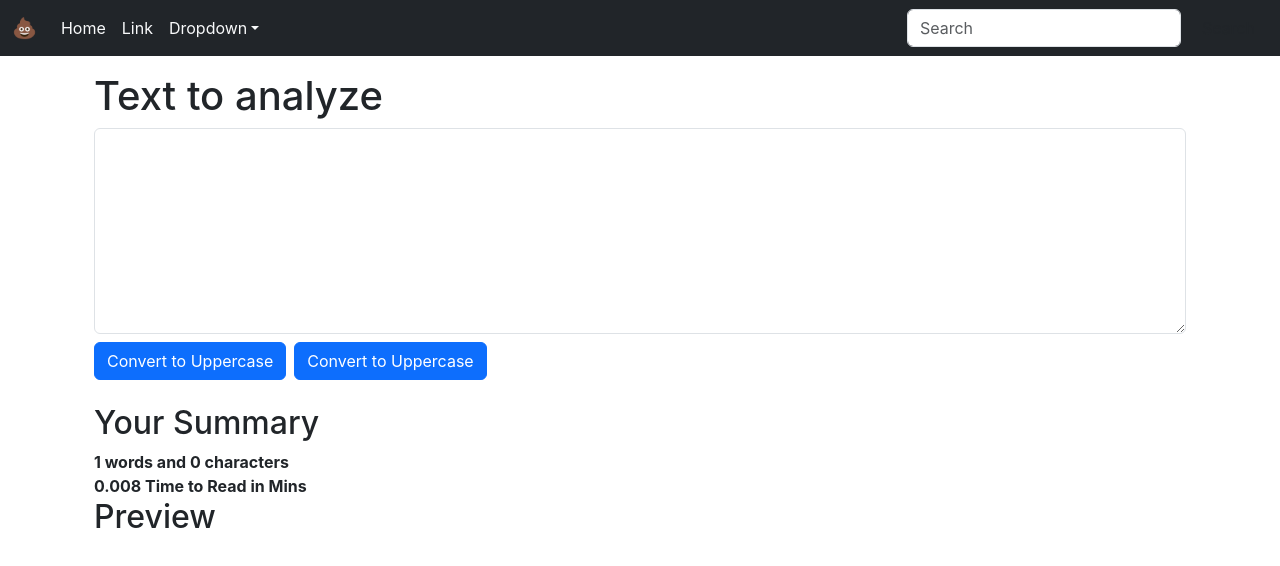
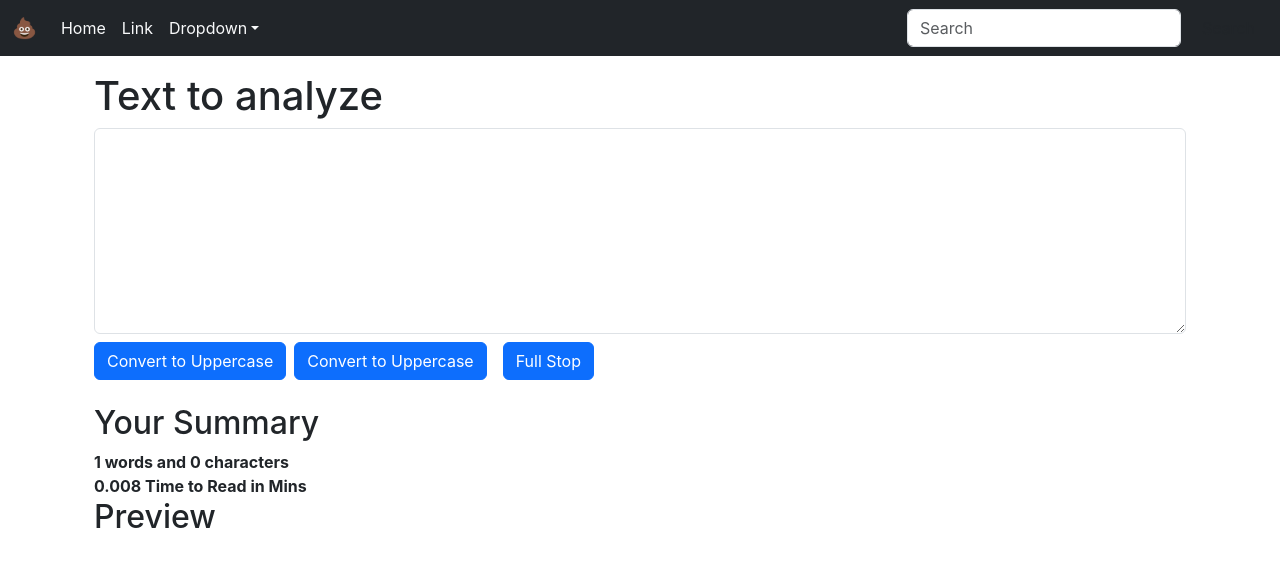
Before and after one commit to ooexiaoo/React-Course, a React (Create React App) app: page / in a window 1280 px wide. Shown: the top 566 px of the page. Built offline with nearby package versions, Linux system fonts and the light colour scheme.

Commit message:
changes "," to "."

```diff
--- a/src/Components/TextForm.js
+++ b/src/Components/TextForm.js
@@ -13,6 +13,12 @@ export default function TextForm(props) {
     let newText = text.toLowerCase();
     setText(newText)
   };
+
+  const handleChnClick = ()=>{
+    let newTextArry = text.split(",");
+    let newText = newTextArry.join(". ");
+    setText(newText);
+  }
 
   const handleOnChange = (event)=>{
    /*  console.log("On Change"); */
@@ -39,6 +45,10 @@ export default function TextForm(props) {
       <button className="btn btn-primary my-2 mx-2" onClick={handleLoClick}>
         Convert to Uppercase
       </button>
+
+      <button className="btn btn-primary my-2 mx-2" onClick={handleChnClick}>
+        Full Stop
+      </button>
     </div>
     <div className="container my-2">
       <h2>Your Summary</h2>
```
